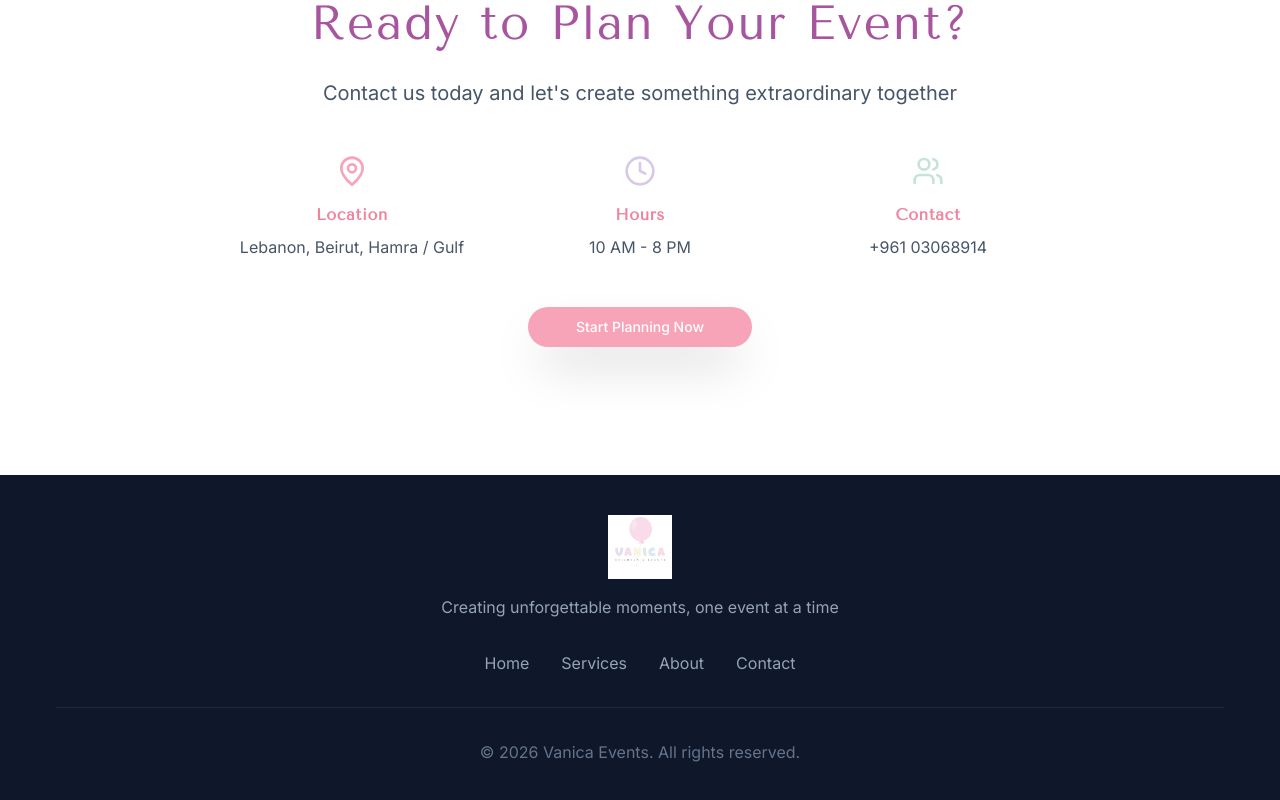
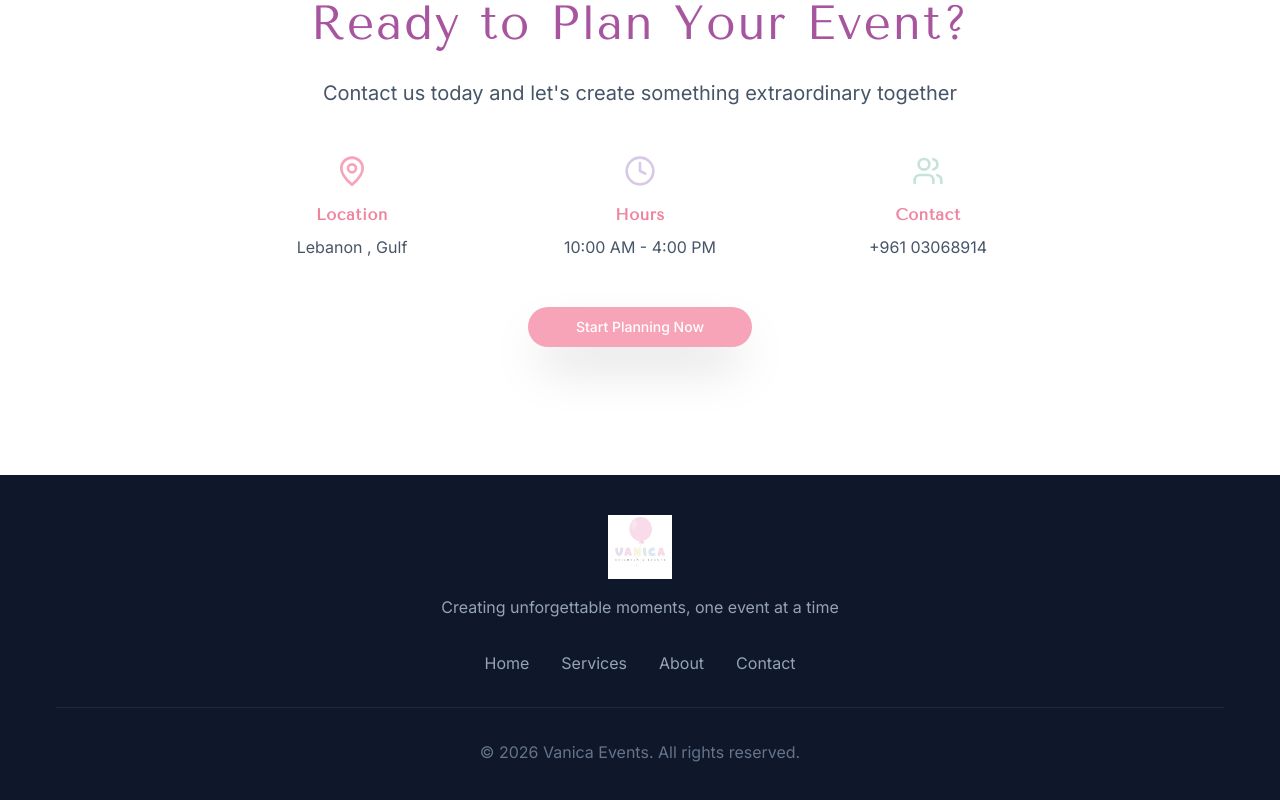
Before and after one commit to hsnatie2010/vanica, a React (Vite) app: page / in a window 1280 px wide. Shown: the part 2511-3311 px from the top of the page. Built offline with nearby package versions, Linux system fonts and the light colour scheme.

Commit message:
Update location and hours information on HomePage

```diff
--- a/src/pages/HomePage.tsx
+++ b/src/pages/HomePage.tsx
@@ -462,12 +462,12 @@ export default function HomePage() {
               <div className="flex flex-col items-center">
                 <MapPin className="w-8 h-8 text-pink-500 mb-4" />
                 <h3 className="font-semibold text-pink-600 mb-2">Location</h3>
-                <p className="text-slate-600">Lebanon, Beirut, Hamra / Gulf</p>
+                <p className="text-slate-600">Lebanon , Gulf</p>
               </div>
               <div className="flex flex-col items-center">
                 <Clock className="w-8 h-8 text-lavender mb-4" />
                 <h3 className="font-semibold text-pink-600 mb-2">Hours</h3>
-                <p className="text-slate-600">10 AM - 8 PM</p>
+                <p className="text-slate-600">10:00 AM - 4:00 PM</p>
               </div>
               <div className="flex flex-col items-center">
                 <Users className="w-8 h-8 text-mint mb-4" />
```
